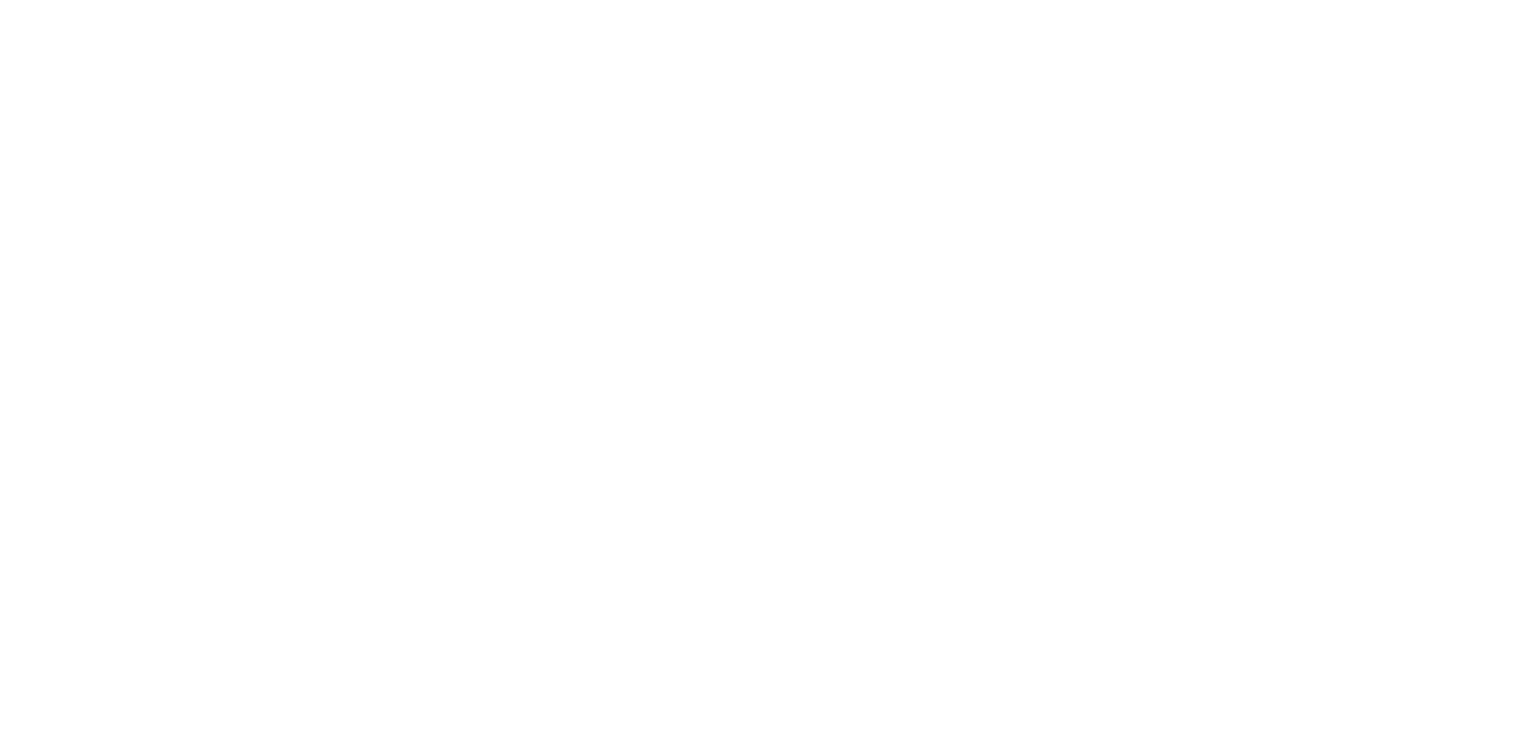
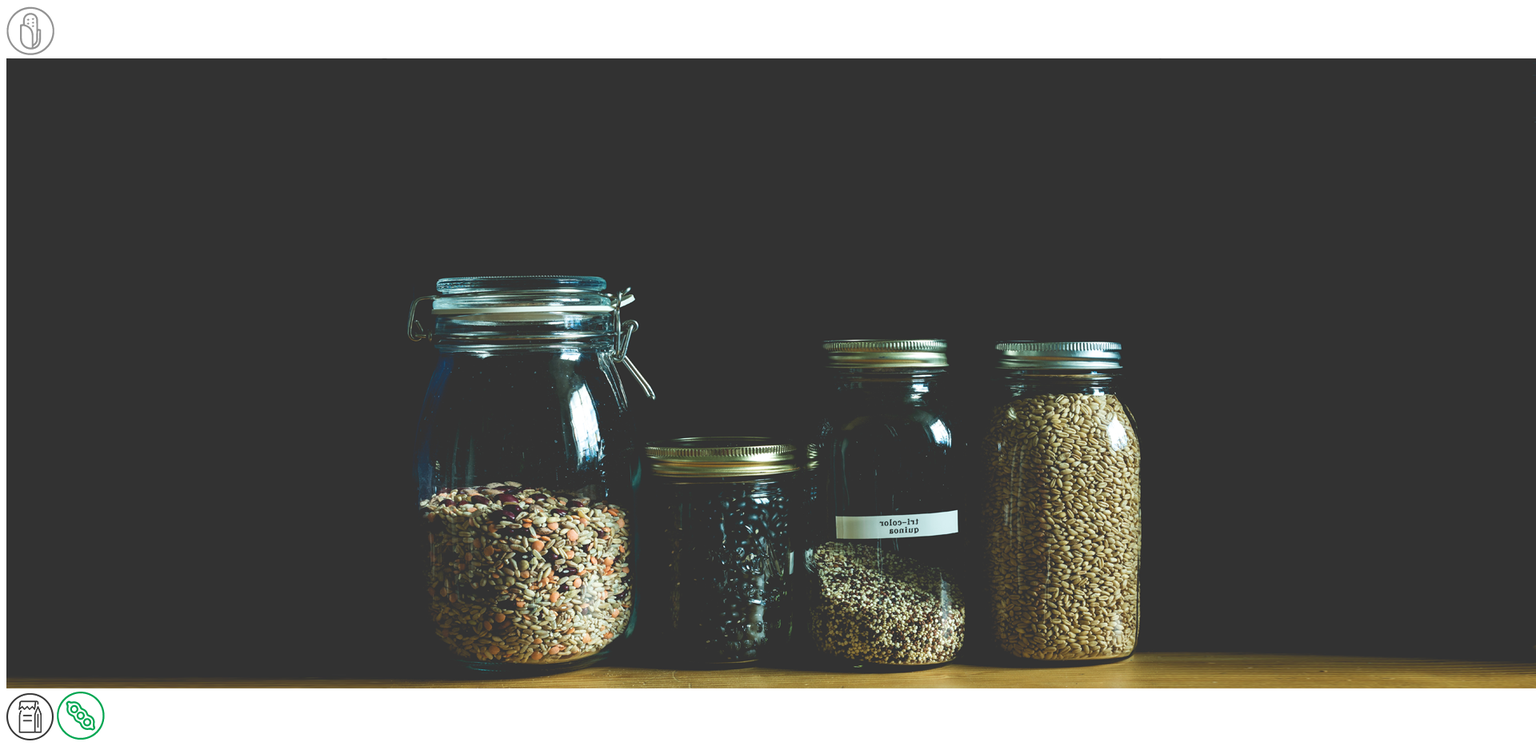
Before and after one commit to ovodima/HW1-GIT, a plain HTML site: page index.html in a window 1280 px wide. Shown: the whole page at 80% size, 1920 px wide, since content can reach past the window. Before the commit the page ends 800 px from the top, so only its background shows below. Drawn offline with Linux system fonts and the light colour scheme.

Commit message:
add image in index.html

```diff
--- a/index.html
+++ b/index.html
@@ -7,6 +7,11 @@
     <title>Document</title>
 </head>
 <body>
-
+    <div class="main-img">
+        <img src="./img/corn.png" alt="corn"/>
+        <img src="./img/footer.png" alt="footer"/>
+        <img src="./img/pacage.png" alt="pacage"/>
+        <img src="./img/soybean.png" alt="soybeen"/>
+    </div>
 </body>
 </html>
```
